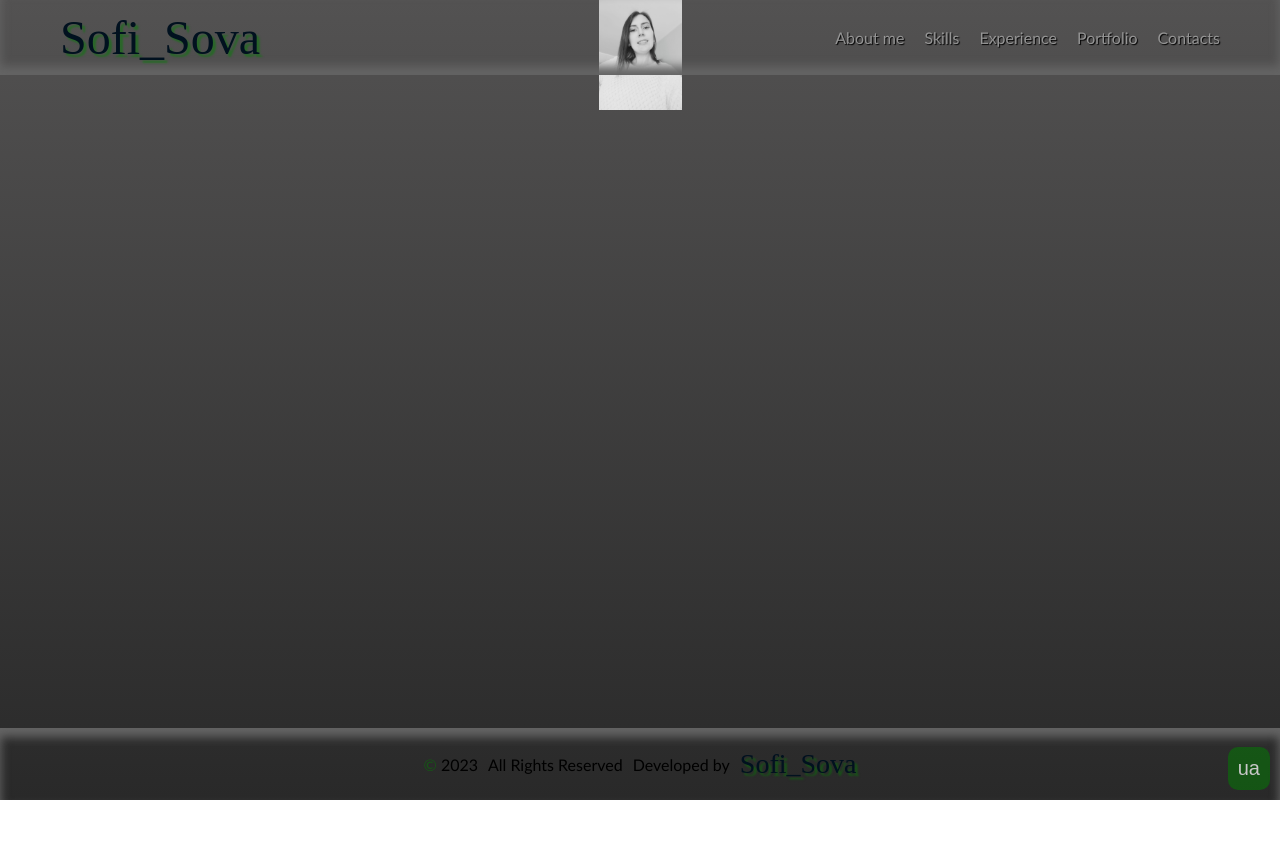
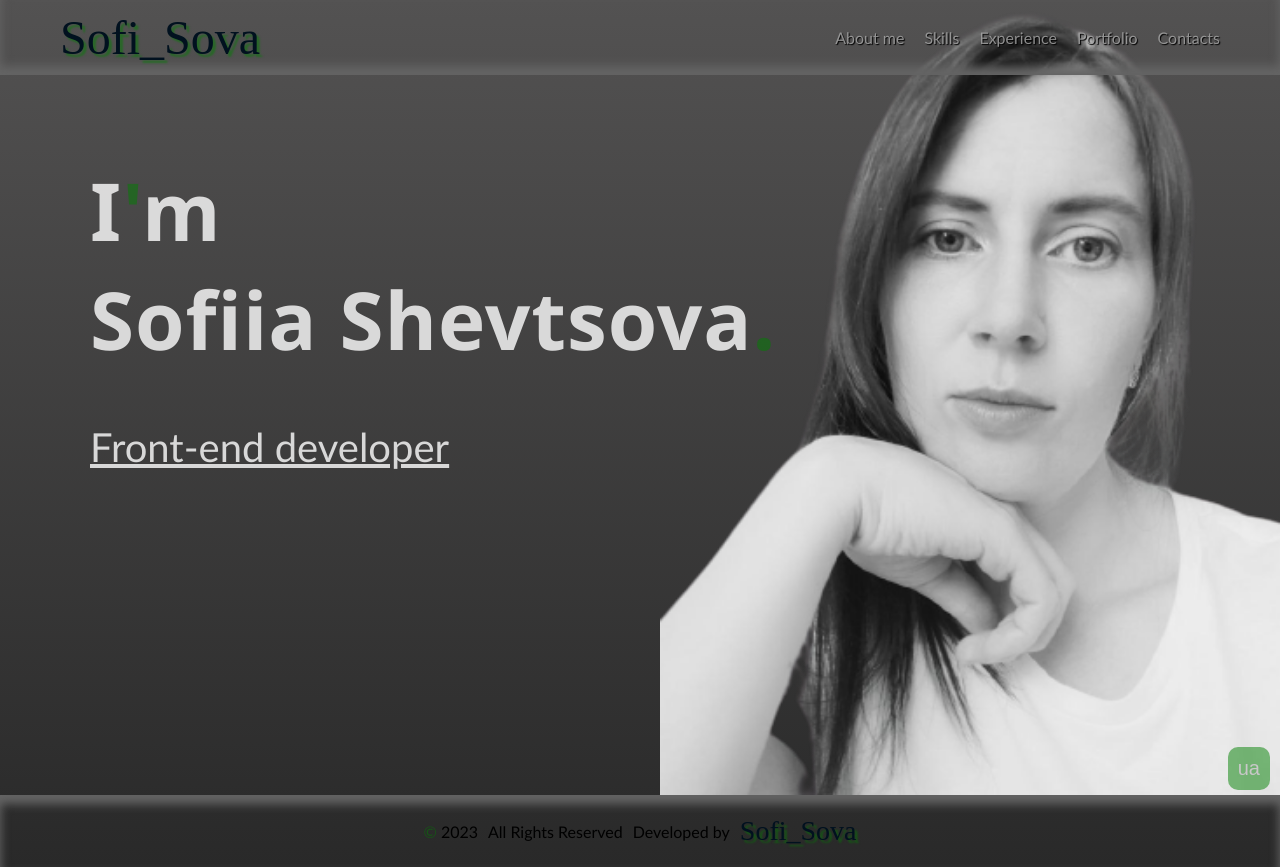
Before and after one commit to SofiiaShevtsova/sofiia_ts, a React (Create React App) app: page / in a window 1280 px wide. Before the commit the page ends 800 px from the top, so only its background shows below. Built offline with nearby package versions, Linux system fonts and the light colour scheme; a web font is replaced by a local one.

Commit message:
create section about

```diff
--- a/src/App.tsx
+++ b/src/App.tsx
@@ -1,5 +1,5 @@
 import { useState, createContext } from "react";
-import { ButtonText, Container, Footer, Header } from "./components/commons";
+import { About, ButtonText, Container, Footer, Header } from "./components/commons";
 import { User, userEn, userUa } from "./service/data";
 
 export const AppContext: React.Context<{
@@ -17,7 +17,9 @@ function App() {
   return (
     <AppContext.Provider value={lang === 'ua'? {userInfo: userEn}: {userInfo: userUa}}>
       <Header />
-      <Container/>
+      <Container>
+        <About/>
+      </Container>
       <Footer/>
       <ButtonText text={lang} type={"button"} className={"toggle-language_btn"} onClick={changeLang}/>
     </AppContext.Provider>
--- /dev/null
+++ b/src/components/About/About.tsx
@@ -0,0 +1,19 @@
+import { useContext } from "react";
+import { AppContext } from "../../App";
+
+export const About = () => {
+  const { userInfo } = useContext(AppContext);
+  return (
+    <div id={userInfo?.navigation[0][1]}>
+      <div className="name">
+        <p>
+          I<span>'</span>m
+        </p>
+        <p>
+          Sofiia Shevtsova<span>.</span>
+        </p>
+      </div>
+      <p className="position">Front-end developer</p>
+    </div>
+  );
+};
--- a/src/components/commons.js
+++ b/src/components/commons.js
@@ -3,4 +3,5 @@ export { Footer } from './Footer/Footer.tsx';
 export { Header } from './Header/Header.tsx';
 export { Navigation } from './Navigation/Navigation.tsx';
 export { ButtonText } from './Button/ButtonText.tsx';
-export { Container } from './Container/Container.tsx'
+export { Container } from './Container/Container.tsx';
+export { About } from './About/About.tsx'
--- a/src/index.css
+++ b/src/index.css
@@ -22,7 +22,7 @@ code {
   background-image: linear-gradient(#535252, #292929);
   background-repeat: no-repeat;
   background-size: contain;
-  height: 100vh;
+  min-height: 100vh;
   font-family: "Gill Sans", "Gill Sans MT", Calibri, "Trebuchet MS", sans-serif;
   display: flex;
   flex-direction: column;
@@ -45,10 +45,7 @@ a {
 }
 
 header {
-  position: fixed;
-  top: 0;
-  left: 0;
-  width: 100vw;
+  position: relative;
   display: flex;
   justify-content: space-between;
   align-items: center;
@@ -56,12 +53,8 @@ header {
   box-shadow: inset 0 -8px 10px 1px rgb(100, 100, 100);
 }
 
-main{
-  padding: 80px 50px 30px;
-background-image: url("./images//main-photo.jfif");
-  background-repeat: no-repeat;
-  background-position: center;
-  background-size: contain;
+main {
+  flex: 1;
 }
 
 footer {
@@ -82,7 +75,7 @@ footer {
   font-size: 48px;
   color: rgb(1, 17, 31);
   text-shadow: 3px 3px 2px rgba(0, 128, 0, 0.5);
-  cursor:pointer;
+  cursor: pointer;
   &:hover {
     animation-name: animateLogo;
     animation-duration: 4000ms;
@@ -110,7 +103,35 @@ footer .logo {
   }
 }
 
-.toggle-language_btn{
+#about {
+    margin-top: -80px;
+    height: 800px;
+    padding: 80px 50px 30px;
+    background-image: url("./images//main-photo.png");
+    background-repeat: no-repeat;
+    background-position: right;
+    background-size: contain;
+
+  color: rgba(255, 255, 255, 0.8);
+
+  & span {
+    color: rgba(0, 128, 0, 0.5);
+  }
+  & .name {
+    font-family: "Segoe UI", Tahoma, Geneva, Verdana, sans-serif;
+    font-weight: 700;
+    letter-spacing: 1px;
+    font-size: 80px;
+    margin: 80px 0 50px 40px;
+  }
+  & .position {
+    font-size: 40px;
+    margin-left: 40px;
+    text-decoration: underline;
+   }
+}
+
+.toggle-language_btn {
   position: fixed;
   bottom: 10px;
   right: 10px;
@@ -123,7 +144,6 @@ footer .logo {
   border-radius: 10px;
 }
 
-
 @keyframes animateLogo {
   0% {
     transform: rotate(10deg);
@@ -134,7 +154,8 @@ footer .logo {
   }
 
   66% {
-    transform: rotate(20deg);  }
+    transform: rotate(20deg);
+  }
 
   95% {
     transform: rotate(-20deg);
```
Also changed, not shown: src/images/main-photo.jfif (deleted), src/images/main-photo.png (added). Lines whose indentation alone changed are shown as unchanged.
